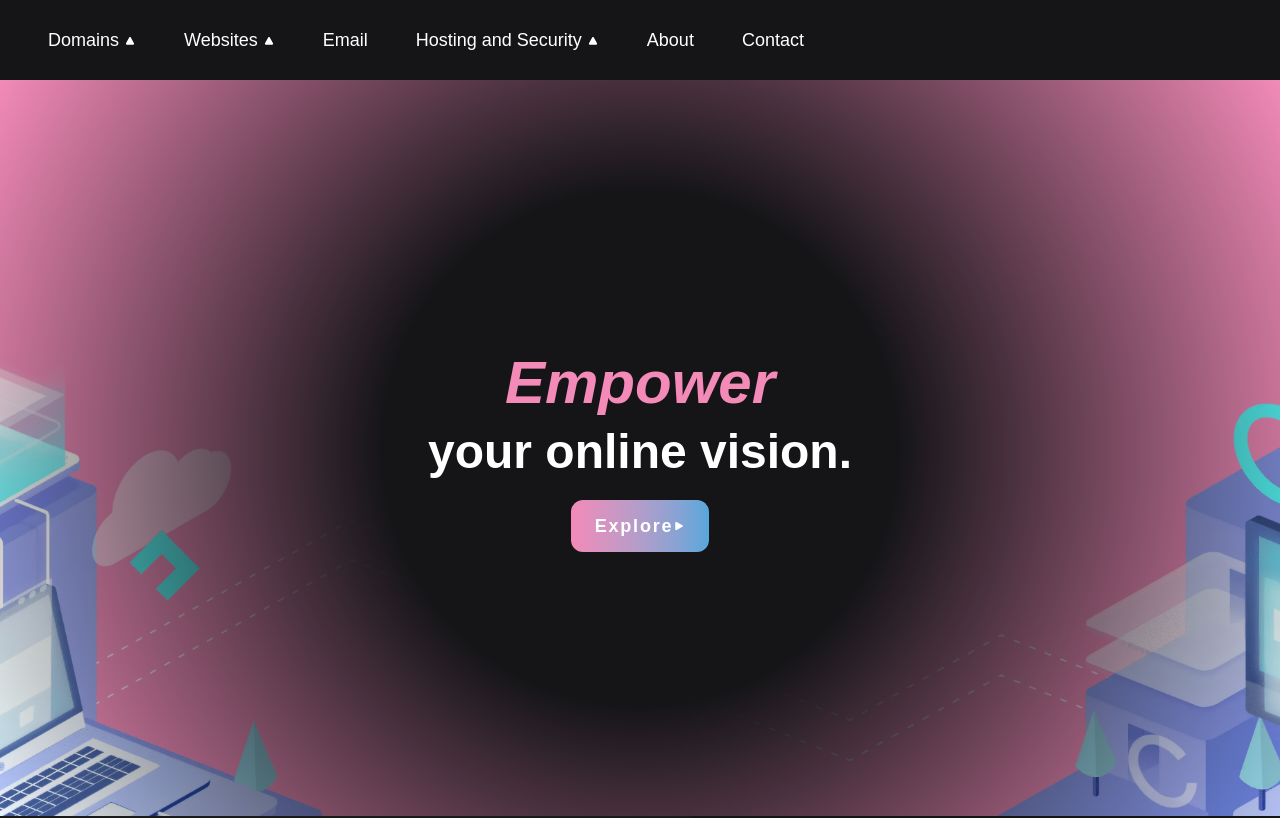
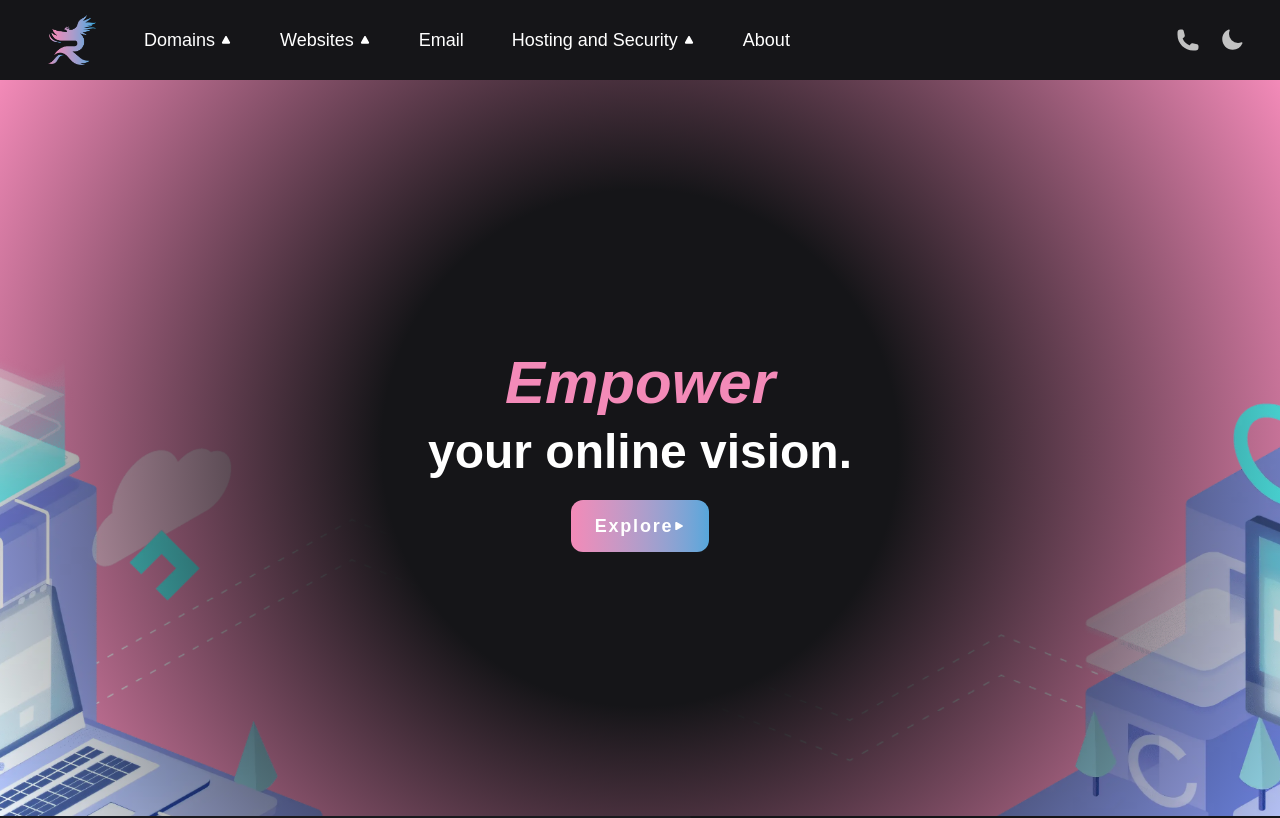
Before and after one commit to brandon-relentnet/nuxt-playground, a Nuxt app: page / in a window 1280 px wide. Shown: the top 818 px of the page. Built offline with nearby package versions, Linux system fonts and the light colour scheme.

Commit message:
Added Theme and Contact icons on the right of navbar, I am going to make a dropdown component for ease of use.

```diff
--- a/components/Navbar.vue
+++ b/components/Navbar.vue
@@ -1,7 +1,7 @@
 <script setup>
 import { ref, onMounted } from "vue";
 import autoAnimate from "@formkit/auto-animate";
-import { PlayIcon } from "@heroicons/vue/24/solid";
+import { PlayIcon, PhoneIcon } from "@heroicons/vue/24/solid";
 import { navItemsData } from "~/data/siteData";
 
 const navItems = ref(navItemsData);
@@ -28,8 +28,24 @@ function closeDropdown(item) {
 
 <template>
   <div class="relative w-full h-20">
-    <nav class="bg-base text-lg text-text fixed top-0 left-0 w-full z-50 px-8">
+    <nav
+      class="bg-base text-lg text-text fixed top-0 left-0 w-full z-50 px-8 flex justify-between items-center"
+      style="font-family: AdamBold, sans-serif"
+    >
       <ul class="flex space-x-4 items-center h-20">
+        <NuxtLink
+          to="/"
+          class="hover:bg-surface rounded-xl px-4 py-2 transition-colors duration-200"
+        >
+          <NuxtImg
+            src="/images/relentnet-logo.png"
+            alt="RelentNet Logo"
+            quality="100"
+            width="48"
+            height="48"
+            format="webp"
+          />
+        </NuxtLink>
         <li v-for="(item, index) in navItems" :key="index" class="relative">
           <template v-if="item.dropdown">
             <div v-on-click-outside.bubble="() => closeDropdown(item)">
@@ -40,7 +56,7 @@ function closeDropdown(item) {
               >
                 {{ item.label }}
                 <PlayIcon
-                  class="size-3 inline-block -rotate-90 transition duration-200"
+                  class="size-3 inline-block -rotate-90 transition duration-200 mb-0.5"
                   :class="{ 'rotate-90': item.open }"
                 />
               </button>
@@ -73,7 +89,9 @@ function closeDropdown(item) {
                           :is="link.icon"
                           class="size-6 text-rose inline-block mr-2 -mt-0.5"
                         />
-                        <span class="group-hover:text-foam">{{ link.label }}</span>
+                        <span class="group-hover:text-foam">{{
+                          link.label
+                        }}</span>
                       </NuxtLink>
                     </ul>
                   </div>
@@ -91,12 +109,19 @@ function closeDropdown(item) {
           </template>
         </li>
       </ul>
+      <div class="flex items-center">
+        <NuxtLink
+          v-motion-button
+          to="/contact"
+          class="px-4 py-2 rounded-xl cursor-pointer text-subtle hover:text-text hover:bg-surface transition-colors duration-200"
+          style="visibility: hidden; transform: scale(0)"
+        >
+          <PhoneIcon class="size-6" />
+        </NuxtLink>
+        <div class="flex justify-center items-center size-8">
+          <ThemeToggle />
+        </div>
+      </div>
     </nav>
   </div>
 </template>
-
-<style scoped>
-nav {
-  font-family: "AdamBold", sans-serif;
-}
-</style>
--- a/components/NavbarOld.vue
+++ /dev/null
@@ -1,108 +0,0 @@
-<script setup>
-import { ref } from "vue";
-import { PlayIcon } from "@heroicons/vue/24/solid";
-
-const navLinks = [
-  { text: "Home", link: "/" },
-  { text: "About", link: "/about" },
-  {
-    text: "Services",
-    link: "/services",
-    children: [
-      {
-        text: "Website & App Development",
-        link: "/services/website-development",
-      },
-      { text: "SEO & Digital Marketing", link: "/services/seo" },
-      { text: "Graphic Design & Branding", link: "/services/graphic-design" },
-      { text: "Social Media Growth", link: "/services/social-media" },
-      { text: "Hosting & Self-Hosting Solutions", link: "/services/hosting" },
-      { text: "Support & Maintenance", link: "/services/support-packages" },
-    ],
-  },
-  { text: "Contact", link: "/contact" },
-];
-
-const activeDropdown = ref(null);
-let closeTimeout = null;
-
-const openDropdown = (linkText) => {
-  if (closeTimeout) clearTimeout(closeTimeout);
-  activeDropdown.value = linkText;
-};
-
-const closeDropdown = () => {
-  closeTimeout = setTimeout(() => {
-    activeDropdown.value = null;
-  }, 150);
-};
-</script>
-
-<template>
-  <nav
-    class="bg-base text-text h-20 flex justify-between items-center px-8 fixed top-0 left-0 w-full z-50"
-  >
-    <div class="flex justify-center items-center gap-x-2 w-full">
-      <div class="flex justify-center items-center size-8" />
-      <div v-for="link in navLinks" :key="link.text" class="relative">
-        <div
-          v-if="link.children"
-          @mouseenter="openDropdown(link.text)"
-          @mouseleave="closeDropdown"
-        >
-          <NuxtLink
-            :to="link.link"
-            class="hover:bg-surface rounded-xl px-4 py-2 transition-colors duration-200 cursor-pointer"
-            activeClass="bg-surface"
-            :aria-expanded="activeDropdown === link.text"
-            aria-haspopup="true"
-          >
-            {{ link.text }}
-            <PlayIcon
-              class="size-3 inline-block -rotate-90 transition duration-200"
-              :class="{
-                'rotate-90': activeDropdown === link.text,
-              }"
-            />
-          </NuxtLink>
-          <div
-            class="absolute left-0 mt-4 bg-surface rounded-xl overflow-hidden transition-all duration-200 ease-in-out"
-            :class="{
-              'opacity-100 translate-y-0 pointer-events-auto':
-                activeDropdown === link.text,
-              'opacity-0 translate-y-1 pointer-events-none':
-                activeDropdown !== link.text,
-            }"
-          >
-            <NuxtLink
-              v-for="child in link.children"
-              :key="child.text"
-              :to="child.link"
-              activeClass="bg-overlay"
-              class="block px-4 py-3 hover:bg-overlay transition whitespace-nowrap"
-            >
-              {{ child.text }}
-            </NuxtLink>
-          </div>
-        </div>
-        <NuxtLink
-          v-else
-          :to="link.link"
-          activeClass="bg-surface"
-          class="hover:bg-surface rounded-xl px-4 py-2 transition-colors duration-200 cursor-pointer"
-        >
-          {{ link.text }}
-        </NuxtLink>
-      </div>
-    </div>
-    <div class="flex justify-center items-center size-8">
-      <ThemeToggle />
-    </div>
-  </nav>
-</template>
-
-<style scoped>
-nav {
-  font-family: "AdamBold", sans-serif;
-}
-</style>
--- a/components/ThemeToggle.vue
+++ b/components/ThemeToggle.vue
@@ -16,7 +16,7 @@ onMounted(() => {
       v-if="mounted"
       v-motion-button
       @click="themeStore.toggle"
-      class="px-4 py-2 rounded-xl cursor-pointer text-subtle hover:text-text hover:bg-surface"
+      class="px-4 py-2 rounded-xl cursor-pointer text-subtle hover:text-text hover:bg-surface transition-colors duration-200"
     >
       <transition name="scale" mode="out-in">
         <MoonIcon v-if="themeStore.mode === 'dark'" class="size-6" key="moon" />
--- a/data/siteData.js
+++ b/data/siteData.js
@@ -115,11 +115,6 @@ export const navItemsData = [
         dropdown: false,
         url: "#",
     },
-    {
-        label: "Contact",
-        dropdown: false,
-        url: "#",
-    },
 ];
 
 // Services provided data
```
